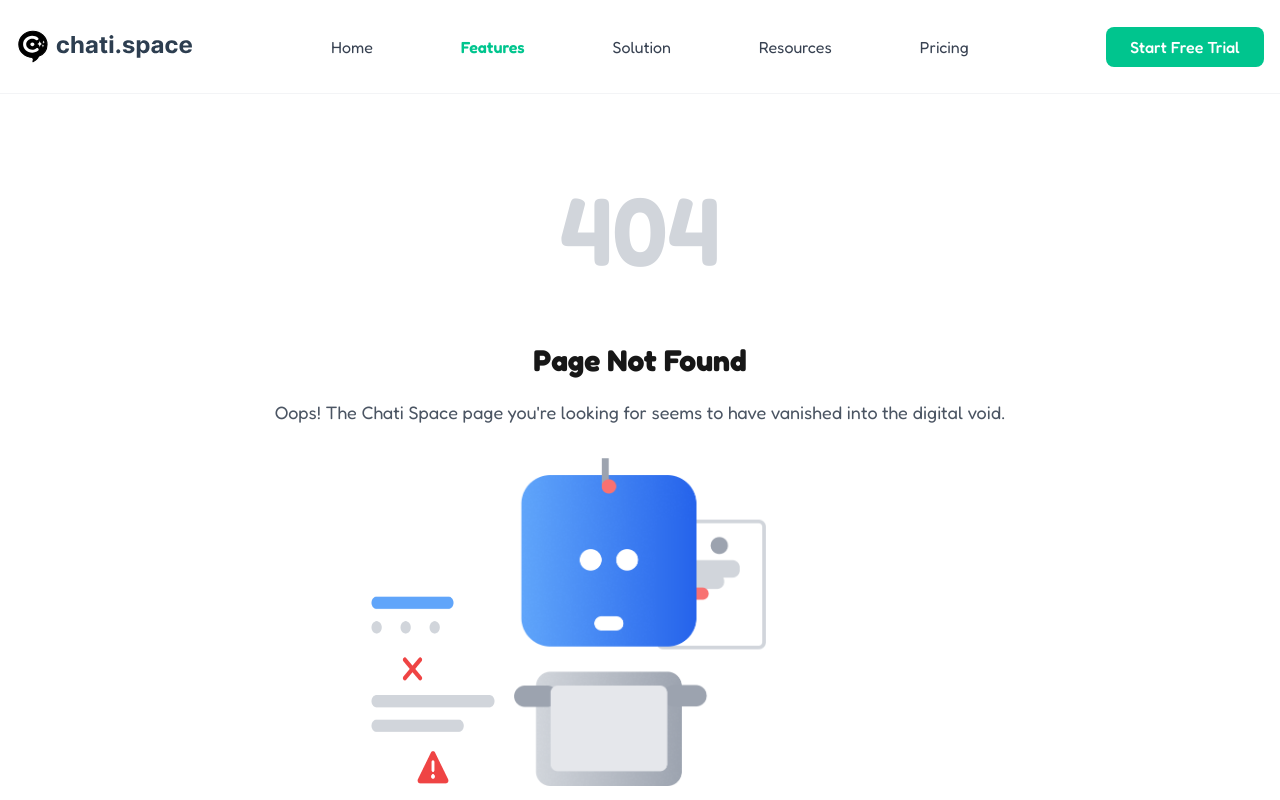
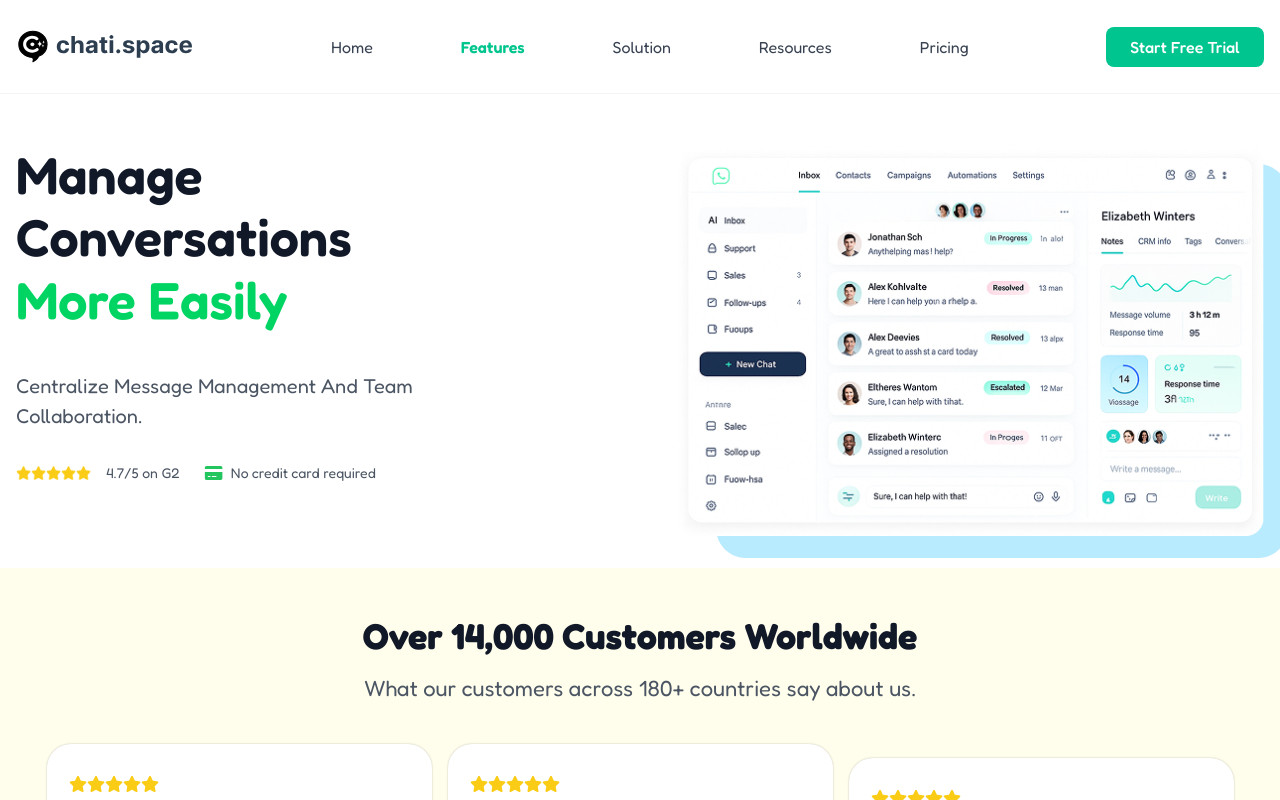
Before and after one commit to AQuadic/chat.space_nextjs, a Next.js app: page /features/team_inbox in a window 1280 px wide. Before the commit this address had no page. Shown: the top 800 px of the page. Built offline with nearby package versions, Linux system fonts and the light colour scheme.

Commit message:
Features - shared team box hero

```diff
--- /dev/null
+++ b/src/app/features/team_inbox/page.tsx
@@ -0,0 +1,16 @@
+import SharedTeamHero from '@/components/features/sharedTeam/SharedTeamHero'
+import DiscoverMore from '@/components/general/DiscoverMore'
+import Testimonials from '@/components/general/Testimonials'
+import React from 'react'
+
+const page = () => {
+    return (
+        <div>
+            <SharedTeamHero />
+            <Testimonials />
+            <DiscoverMore />
+        </div>
+    )
+}
+
+export default page
--- /dev/null
+++ b/src/components/features/sharedTeam/SharedTeamHero.tsx
@@ -0,0 +1,38 @@
+import Credit from '@/components/icons/home/Credit'
+import Image from 'next/image'
+import React from 'react'
+
+const SharedTeamHero = () => {
+    return (
+        <section className='container flex flex-wrap justify-between gap-8 xl:gap-0 pt-[50px] pb-8'>
+            <div>
+                <h1 className='text-[#111827] text-[52px] font-semibold leading-[1.2]'>Manage <br /> Conversations <br />
+                    <span className='text-[#00D563]'>More Easily</span>
+                </h1>
+                <p className='text-[#4B5563] text-xl font-normal mt-10 capitalize leading-[150%]'>Centralize message management and team <br /> collaboration.</p>
+                <div className='mt-7 flex flex-wrap items-center md:gap-6 gap-2'>
+                    <div className='flex items-center'>
+                        <Image src='/images/testimonials/rate.png' alt='stars' width={90} height={24} />
+                        <p className='text-[#4B5563] text-sm font-normal leading-[200%]'>4.7/5 on G2</p>
+                    </div>
+                    <div className='flex items-center gap-2'>
+                        <Credit />
+                        <p className='text-[#4B5563] text-sm font-normal leading-[200%]'>No credit card required</p>
+                    </div>
+                </div>
+            </div>
+            <div className='relative'>
+                <Image src='/images/features/sharedTeamHero.png' alt='hero' width={588} height={392} className='z-10' />
+                <Image
+                    src='/images/solution/blueFrame.png'
+                    alt='blue frame'
+                    width={572}
+                    height={394}
+                    className='md:block hidden absolute top-5 left-10 -z-10'
+                />
+            </div>
+        </section>
+    )
+}
+
+export default SharedTeamHero
--- a/src/constants/NavLinks.ts
+++ b/src/constants/NavLinks.ts
@@ -8,7 +8,7 @@ export const NavLinks = [
     path: "/features",
     subLinks: [
       { title: "Broadcast & Bulk Messages", path: "/features/broadcast" },
-      { title: "Shared Team Inbox", path: "/features/inbox" },
+      { title: "Shared Team Inbox", path: "/features/team_inbox" },
       { title: "Custom Notifications", path: "/features/notifications" },
       { title: "Multiple WhatsApp Numbers", path: "/features/numbers" },
     ],
```
Also changed, not shown: public/images/features/sharedTeamHero.png (added).
